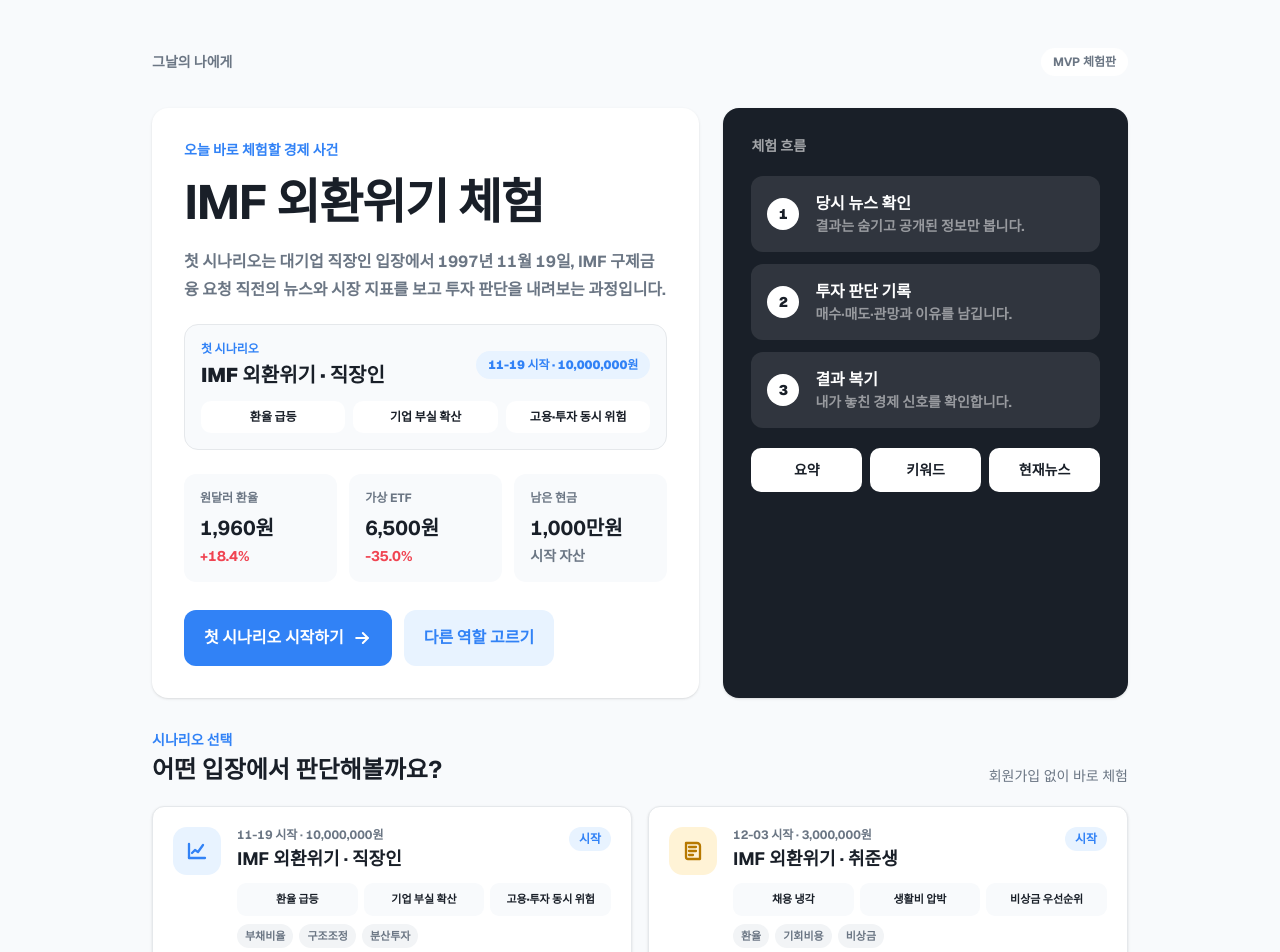
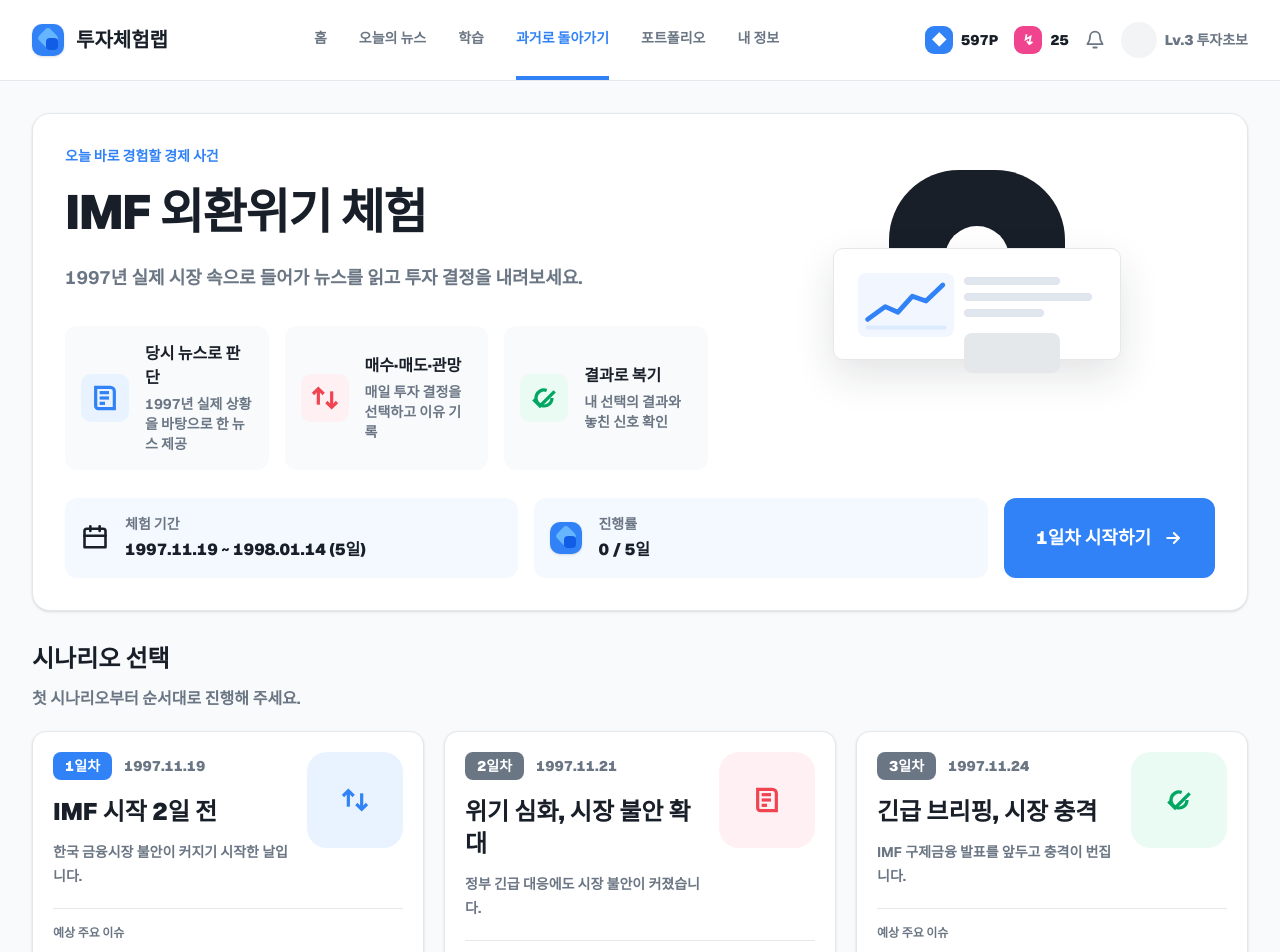
Before and after one commit to choiyoung69/woowa-prototype-investment, a Next.js app in the folder landing/: page /scenarios in a window 1280 px wide. Shown: the top 952 px of the page. Built offline with nearby package versions, Linux system fonts and the light colour scheme.

Commit message:
Redesign scenarios page as guided mission hub

```diff
--- a/landing/src/app/scenarios/page.tsx
+++ b/landing/src/app/scenarios/page.tsx
@@ -7,40 +7,53 @@ export const metadata: Metadata = {
 };
 
 const featuredScenario = scenarios[0];
+const featuredDays = featuredScenario.days.slice(0, 3);
 
-const marketTiles = [
-  { label: "원달러 환율", value: "1,960원", change: "+18.4%", tone: "down" },
-  { label: "가상 ETF", value: "6,500원", change: "-35.0%", tone: "down" },
-  { label: "남은 현금", value: "1,000만원", change: "시작 자산", tone: "neutral" },
-];
-
-const featuredSummary = featuredScenario.knowledge?.summary ?? [];
-
-const steps = [
+const flowCards = [
   {
-    title: "당시 뉴스 확인",
-    description: "결과는 숨기고 공개된 정보만 봅니다.",
+    title: "당시 뉴스로 판단",
+    description: "1997년 실제 상황을 바탕으로 한 뉴스 제공",
+    tone: "text-accent bg-[#e8f3ff]",
+    icon: "news",
   },
   {
-    title: "투자 판단 기록",
-    description: "매수·매도·관망과 이유를 남깁니다.",
+    title: "매수·매도·관망",
+    description: "매일 투자 결정을 선택하고 이유 기록",
+    tone: "text-down bg-[#fff1f3]",
+    icon: "trade",
   },
   {
-    title: "결과 복기",
-    description: "내가 놓친 경제 신호를 확인합니다.",
+    title: "결과로 복기",
+    description: "내 선택의 결과와 놓친 신호 확인",
+    tone: "text-up bg-[#e9fbf2]",
+    icon: "review",
   },
 ];
 
-function ArrowIcon() {
+const detailTiles = [
+  { label: "체험 기간", value: "1997.11.19 ~ 1998.01.14 (5일)" },
+  { label: "진행률", value: "0 / 5일" },
+];
+
+const navItems = ["홈", "오늘의 뉴스", "학습", "과거로 돌아가기", "포트폴리오", "내 정보"];
+
+const issueFallbacks = [
+  ["환율 급등", "외국인 자금 이탈", "시장 불안"],
+  ["긴급 금리 인상", "신용경색", "주가 급락"],
+  ["IMF 협상", "구제금융 임박", "시장 충격"],
+];
+
+function ArrowIcon({ className = "h-5 w-5" }: { className?: string }) {
   return (
     <svg
       viewBox="0 0 24 24"
-      className="h-5 w-5"
+      className={className}
       fill="none"
       stroke="currentColor"
       strokeWidth={2.4}
       strokeLinecap="round"
       strokeLinejoin="round"
+      aria-hidden="true"
     >
       <path d="M5 12h14" />
       <path d="m13 6 6 6-6 6" />
@@ -48,35 +61,91 @@ function ArrowIcon() {
   );
 }
 
-function ChartIcon() {
+function LogoIcon() {
+  return (
+    <div className="relative h-8 w-8 rounded-[10px] bg-[#3182f6] shadow-sm">
+      <div className="absolute left-2 top-1.5 h-4 w-4 rotate-45 rounded-[4px] bg-[#65b5ff]" />
+      <div className="absolute bottom-1.5 right-1.5 h-3 w-3 rounded-[4px] bg-[#125de6]" />
+    </div>
+  );
+}
+
+function StatIcon({ label, tone }: { label: string; tone: "blue" | "pink" }) {
+  return (
+    <div className="flex items-center gap-2 text-sm font-black">
+      <span
+        className={`flex h-7 w-7 items-center justify-center rounded-[9px] text-white ${
+          tone === "blue" ? "bg-accent" : "bg-[#f0448f]"
+        }`}
+      >
+        {tone === "blue" ? "◆" : "↯"}
+      </span>
+      <span>{label}</span>
+    </div>
+  );
+}
+
+function BellIcon() {
   return (
     <svg
       viewBox="0 0 24 24"
-      className="h-6 w-6"
+      className="h-5 w-5 text-muted"
       fill="none"
       stroke="currentColor"
-      strokeWidth={2.3}
+      strokeWidth={2.2}
       strokeLinecap="round"
       strokeLinejoin="round"
+      aria-hidden="true"
     >
-      <path d="M4 19V5" />
-      <path d="M4 19h16" />
-      <path d="m7 14 3-3 3 2 5-7" />
+      <path d="M18 8a6 6 0 0 0-12 0c0 7-3 7-3 9h18c0-2-3-2-3-9" />
+      <path d="M10 21h4" />
     </svg>
   );
 }
 
-function NewsIcon() {
+function CalendarIcon() {
   return (
     <svg
       viewBox="0 0 24 24"
-      className="h-6 w-6"
+      className="h-7 w-7"
       fill="none"
       stroke="currentColor"
-      strokeWidth={2.3}
+      strokeWidth={2.2}
       strokeLinecap="round"
       strokeLinejoin="round"
+      aria-hidden="true"
     >
+      <path d="M8 2v4" />
+      <path d="M16 2v4" />
+      <path d="M3 10h18" />
+      <path d="M5 4h14a2 2 0 0 1 2 2v14H3V6a2 2 0 0 1 2-2Z" />
+    </svg>
+  );
+}
+
+function FlowIcon({ type }: { type: string }) {
+  if (type === "trade") {
+    return (
+      <svg viewBox="0 0 24 24" className="h-8 w-8" fill="none" stroke="currentColor" strokeWidth={2.4}>
+        <path d="M7 17V5" />
+        <path d="m3 9 4-4 4 4" />
+        <path d="M17 7v12" />
+        <path d="m13 15 4 4 4-4" />
+      </svg>
+    );
+  }
+
+  if (type === "review") {
+    return (
+      <svg viewBox="0 0 24 24" className="h-8 w-8" fill="none" stroke="currentColor" strokeWidth={2.4}>
+        <path d="M20 7 9 18l-5-5" />
+        <path d="M18 12a6 6 0 1 1-4-5.66" />
+      </svg>
+    );
+  }
+
+  return (
+    <svg viewBox="0 0 24 24" className="h-8 w-8" fill="none" stroke="currentColor" strokeWidth={2.4}>
       <path d="M5 4h11a3 3 0 0 1 3 3v13H7a2 2 0 0 1-2-2V4Z" />
       <path d="M8 8h7" />
       <path d="M8 12h7" />
@@ -85,200 +154,209 @@ function NewsIcon() {
   );
 }
 
-function ScenarioCard({
-  scenario,
+function HeroIllustration() {
+  return (
+    <div className="relative hidden min-h-[230px] items-center justify-center lg:flex">
+      <div className="absolute top-6 h-28 w-44 rounded-t-[70px] bg-[#191f28]" />
+      <div className="absolute top-20 h-16 w-16 rounded-full bg-white shadow-sm">
+        <div className="absolute left-4 top-6 h-4 w-2 rounded-full bg-[#191f28]" />
+        <div className="absolute right-4 top-6 h-4 w-2 rounded-full bg-[#191f28]" />
+        <div className="absolute left-7 top-9 h-2 w-4 rounded-b-full border-b-2 border-[#191f28]" />
+      </div>
+      <div className="absolute top-[102px] h-28 w-72 rounded-[10px] border border-border bg-white shadow-[0_16px_40px_rgba(25,31,40,0.12)]">
+        <div className="absolute left-6 top-6 h-16 w-24 rounded-[8px] bg-[#f2f7ff]">
+          <svg viewBox="0 0 120 80" className="h-full w-full" fill="none">
+            <path d="M12 58 34 42 50 49 68 29 85 35 106 15" stroke="#3182f6" strokeWidth="6" strokeLinecap="round" strokeLinejoin="round" />
+            <path d="M12 68h96" stroke="#dbeafe" strokeWidth="5" strokeLinecap="round" />
+          </svg>
+        </div>
+        <div className="absolute right-7 top-7 space-y-2">
+          <div className="h-2 w-24 rounded-full bg-[#dfe6ee]" />
+          <div className="h-2 w-32 rounded-full bg-[#dfe6ee]" />
+          <div className="h-2 w-20 rounded-full bg-[#dfe6ee]" />
+          <div className="mt-4 h-10 w-24 rounded-[8px] bg-[#e5e8eb]" />
+        </div>
+      </div>
+    </div>
+  );
+}
+
+function FlowCard({ card }: { card: (typeof flowCards)[number] }) {
+  return (
+    <div className="flex items-center gap-4 rounded-[12px] bg-background p-4">
+      <div className={`flex h-12 w-12 shrink-0 items-center justify-center rounded-[10px] ${card.tone}`}>
+        <FlowIcon type={card.icon} />
+      </div>
+      <div>
+        <p className="text-base font-black">{card.title}</p>
+        <p className="mt-1 text-sm font-bold text-muted">{card.description}</p>
+      </div>
+    </div>
+  );
+}
+
+function ScenarioDayCard({
+  day,
   index,
 }: {
-  scenario: (typeof scenarios)[number];
+  day: (typeof featuredScenario.days)[number];
   index: number;
 }) {
-  const firstDay = scenario.days[0]?.date.replace("1997-", "").replace("1998-", "");
-  const summary = scenario.knowledge?.summary ?? [];
-  const keywords = scenario.knowledge?.keywords ?? [];
-  const tones = [
-    "bg-[#e8f3ff] text-accent",
-    "bg-[#fff3d6] text-[#b77900]",
-    "bg-[#f3e8ff] text-[#7c3aed]",
-    "bg-[#e6fcf5] text-[#008f5d]",
+  const unlocked = index === 0;
+  const issues = featuredScenario.knowledge?.summary ?? issueFallbacks[index] ?? [];
+  const titles = ["IMF 시작 2일 전", "위기 심화, 시장 불안 확대", "긴급 브리핑, 시장 충격"];
+  const descriptions = [
+    "한국 금융시장 불안이 커지기 시작한 날입니다.",
+    "정부 긴급 대응에도 시장 불안이 커졌습니다.",
+    "IMF 구제금융 발표를 앞두고 충격이 번집니다.",
   ];
 
-  return (
-    <Link
-      href={`/scenario/${scenario.id}`}
-      className="block rounded-[12px] border border-border bg-surface p-4 shadow-sm transition hover:-translate-y-0.5 hover:shadow-md sm:p-5"
-    >
-      <div className="flex items-start gap-4">
-        <div
-          className={`flex h-12 w-12 shrink-0 items-center justify-center rounded-[14px] ${
-            tones[index % tones.length]
-          }`}
-        >
-          {index % 2 === 0 ? <ChartIcon /> : <NewsIcon />}
+  const content = (
+    <div className="h-full rounded-[14px] border border-border bg-surface p-5 shadow-sm transition hover:-translate-y-0.5 hover:shadow-md">
+      <div className="flex items-start justify-between gap-4">
+        <div>
+          <div className="flex flex-wrap items-center gap-3">
+            <span className={`rounded-[8px] px-3 py-1 text-sm font-black ${unlocked ? "bg-accent text-white" : "bg-[#6b7684] text-white"}`}>
+              {index + 1}일차
+            </span>
+            <span className="text-sm font-black text-muted">{day.date.replaceAll("-", ".")}</span>
           </div>
-        <div className="min-w-0 flex-1">
-          <div className="flex items-start justify-between gap-3">
-            <div>
-              <p className="text-xs font-bold text-muted">
-                {firstDay} 시작 · {scenario.startingCash.toLocaleString()}원
-              </p>
-              <h2 className="mt-1 text-lg font-bold leading-6">{scenario.title}</h2>
+          <h3 className="mt-4 text-2xl font-black">{titles[index]}</h3>
+          <p className="mt-3 text-sm font-bold leading-6 text-muted">{descriptions[index]}</p>
         </div>
-            <span className="shrink-0 rounded-full bg-[#e8f3ff] px-2.5 py-1 text-xs font-bold text-accent">
-              시작
-            </span>
+        <div className={`hidden h-24 w-24 shrink-0 items-center justify-center rounded-[20px] sm:flex ${index === 0 ? "bg-[#e8f3ff] text-accent" : index === 1 ? "bg-[#fff1f3] text-down" : "bg-[#e9fbf2] text-up"}`}>
+          <FlowIcon type={index === 0 ? "trade" : index === 1 ? "news" : "review"} />
         </div>
-          {summary.length > 0 && (
-            <div className="mt-3 grid grid-cols-3 gap-1.5">
-              {summary.map((item) => (
-                <span
-                  key={item}
-                  className="break-keep rounded-[9px] bg-background px-2 py-2 text-center text-[11px] font-black text-foreground"
-                >
-                  {item}
+      </div>
+
+      <div className="mt-5 border-t border-border pt-4">
+        <p className="text-xs font-black text-muted">예상 주요 이슈</p>
+        <div className="mt-3 flex flex-wrap gap-2">
+          {issues.slice(0, 3).map((issue) => (
+            <span key={issue} className="break-keep rounded-full bg-surface-2 px-3 py-1.5 text-xs font-black text-muted">
+              {issue}
             </span>
           ))}
         </div>
-          )}
-          {keywords.length > 0 && (
-            <div className="mt-2 flex flex-wrap gap-1.5">
-              {keywords.slice(0, 3).map((keyword) => (
-                <span
-                  key={keyword.term}
-                  className="rounded-full bg-surface-2 px-2 py-1 text-[11px] font-black text-muted"
-                >
-                  {keyword.term}
-                </span>
-              ))}
       </div>
-          )}
+
+      <div className={`mt-5 flex h-12 items-center justify-center rounded-[10px] text-base font-black ${unlocked ? "bg-accent text-white" : "bg-surface-2 text-muted"}`}>
+        {unlocked ? "1일차 시작하기" : `${index}일차 완료 후 열려요`}
       </div>
     </div>
-    </Link>
   );
+
+  if (unlocked) {
+    return <Link href={`/scenario/${featuredScenario.id}`}>{content}</Link>;
+  }
+
+  return <div aria-disabled="true">{content}</div>;
 }
 
 export default function ScenariosPage() {
   return (
     <main className="min-h-screen bg-background">
-      <div className="mx-auto max-w-5xl px-5 py-8 sm:px-6 sm:py-12">
-        <div className="flex items-center justify-between">
-          <Link href="/" className="text-sm font-bold text-muted hover:text-foreground">
-            그날의 나에게
+      <header className="border-b border-border bg-surface">
+        <div className="mx-auto flex h-20 max-w-7xl items-center justify-between px-5 sm:px-8">
+          <Link href="/" className="flex items-center gap-3 text-xl font-black">
+            <LogoIcon />
+            투자체험랩
           </Link>
-          <span className="rounded-full bg-surface px-3 py-1.5 text-xs font-bold text-muted">
-            MVP 체험판
-          </span>
+
+          <nav className="hidden h-full items-center gap-8 text-sm font-black text-muted lg:flex">
+            {navItems.map((item) => (
+              <Link
+                key={item}
+                href={item === "과거로 돌아가기" ? "/scenarios" : "#"}
+                className={`flex h-full items-center border-b-4 ${
+                  item === "과거로 돌아가기"
+                    ? "border-accent text-accent"
+                    : "border-transparent hover:text-foreground"
+                }`}
+              >
+                {item}
+              </Link>
+            ))}
+          </nav>
+
+          <div className="flex items-center gap-4">
+            <StatIcon label="597P" tone="blue" />
+            <StatIcon label="25" tone="pink" />
+            <BellIcon />
+            <div className="hidden items-center gap-2 sm:flex">
+              <div className="h-9 w-9 rounded-full bg-surface-2" />
+              <span className="text-sm font-black text-muted">Lv.3 투자초보</span>
             </div>
+          </div>
+        </div>
+      </header>
 
-        <section className="mt-8 grid gap-6 lg:grid-cols-[1.15fr_0.85fr]">
-          <div className="rounded-[16px] bg-surface p-6 shadow-sm sm:p-8">
-            <p className="text-sm font-bold text-accent">오늘 바로 체험할 경제 사건</p>
-            <h1 className="mt-3 text-3xl font-bold leading-tight tracking-tight sm:text-5xl">
+      <div className="mx-auto max-w-7xl px-5 py-8 sm:px-8">
+        <section className="rounded-[18px] border border-border bg-surface p-6 shadow-sm sm:p-8">
+          <div className="grid gap-8 lg:grid-cols-[1.15fr_0.85fr]">
+            <div>
+              <p className="text-sm font-black text-accent">오늘 바로 경험할 경제 사건</p>
+              <h1 className="mt-4 text-4xl font-black leading-tight tracking-tight sm:text-5xl">
                 IMF 외환위기 체험
               </h1>
-            <p className="mt-4 max-w-2xl text-base font-bold leading-7 text-muted">
-              첫 시나리오는 대기업 직장인 입장에서 1997년 11월 19일,
-              IMF 구제금융 요청 직전의 뉴스와 시장 지표를 보고 투자 판단을
-              내려보는 과정입니다.
+              <p className="mt-5 max-w-xl text-lg font-bold leading-8 text-muted">
+                1997년 실제 시장 속으로 들어가 뉴스를 읽고 투자 결정을 내려보세요.
               </p>
 
-            <div className="mt-5 rounded-[14px] border border-border bg-background p-4">
-              <div className="flex flex-wrap items-center justify-between gap-3">
-                <div>
-                  <p className="text-xs font-black text-accent">첫 시나리오</p>
-                  <h2 className="mt-1 text-xl font-black">{featuredScenario.title}</h2>
-                </div>
-                <span className="rounded-full bg-[#e8f3ff] px-3 py-1.5 text-xs font-black text-accent">
-                  11-19 시작 · {featuredScenario.startingCash.toLocaleString()}원
-                </span>
-              </div>
-              {featuredSummary.length > 0 && (
-                <div className="mt-3 grid grid-cols-3 gap-2">
-                  {featuredSummary.map((item) => (
-                    <span
-                      key={item}
-                      className="break-keep rounded-[10px] bg-surface px-2 py-2 text-center text-xs font-black"
-                    >
-                      {item}
-                    </span>
+              <div className="mt-8 grid gap-4 md:grid-cols-3">
+                {flowCards.map((card) => (
+                  <FlowCard key={card.title} card={card} />
                 ))}
-                </div>
-              )}
-            </div>
-
-            <div className="mt-6 grid gap-3 sm:grid-cols-3">
-              {marketTiles.map((tile) => (
-                <div key={tile.label} className="rounded-[12px] bg-background p-3 sm:p-4">
-                  <p className="text-xs font-bold text-muted">{tile.label}</p>
-                  <p className="mt-2 text-xl font-bold">{tile.value}</p>
-                  <p
-                    className={`mt-1 text-sm font-bold ${
-                      tile.tone === "down" ? "text-down" : "text-muted"
-                    }`}
-                  >
-                    {tile.change}
-                  </p>
-                </div>
-              ))}
-            </div>
-
-            <div className="mt-7 flex flex-col gap-3 sm:flex-row">
-              <Link
-                href={`/scenario/${featuredScenario.id}`}
-                className="inline-flex items-center justify-center gap-2 rounded-[12px] bg-accent px-5 py-4 text-base font-bold text-white transition hover:bg-[#1b64da]"
-              >
-                첫 시나리오 시작하기
-                <ArrowIcon />
-              </Link>
-              <Link
-                href="#scenario-list"
-                className="inline-flex items-center justify-center rounded-[12px] bg-[#e8f3ff] px-5 py-4 text-base font-bold text-accent transition hover:bg-[#d7eaff]"
-              >
-                다른 역할 고르기
-              </Link>
               </div>
             </div>
 
-          <div className="rounded-[16px] bg-[#191f28] p-6 text-white shadow-sm sm:p-7">
-            <p className="text-sm font-bold text-white/60">체험 흐름</p>
-            <div className="mt-5 grid gap-3">
-              {steps.map((step, index) => (
-                <div key={step.title} className="flex items-center gap-4 rounded-[12px] bg-white/10 p-4">
-                  <div className="flex h-8 w-8 shrink-0 items-center justify-center rounded-full bg-white text-sm font-black text-[#191f28]">
-                    {index + 1}
+            <HeroIllustration />
+          </div>
+
+          <div className="mt-7 grid gap-4 lg:grid-cols-[1fr_1fr_auto]">
+            {detailTiles.map((tile, index) => (
+              <div key={tile.label} className="flex items-center gap-4 rounded-[12px] bg-[#f4f8ff] p-4">
+                <div className="text-[#191f28]">
+                  {index === 0 ? <CalendarIcon /> : <LogoIcon />}
                 </div>
                 <div>
-                    <h2 className="font-bold">{step.title}</h2>
-                    <p className="text-sm font-bold text-white/50">{step.description}</p>
+                  <p className="text-sm font-black text-muted">{tile.label}</p>
+                  <p className="mt-1 text-base font-black">{tile.value}</p>
                 </div>
               </div>
             ))}
-            </div>
-            <div className="mt-5 grid grid-cols-3 gap-2">
-              {["요약", "키워드", "현재뉴스"].map((item) => (
-                <div key={item} className="break-keep rounded-[10px] bg-white px-3 py-3 text-center text-sm font-black text-[#191f28]">
-                  {item}
-                </div>
-              ))}
-            </div>
+            <Link
+              href={`/scenario/${featuredScenario.id}`}
+              className="flex min-h-16 items-center justify-center gap-3 rounded-[12px] bg-accent px-8 text-lg font-black text-white transition hover:bg-[#1b64da]"
+            >
+              1일차 시작하기
+              <ArrowIcon />
+            </Link>
           </div>
         </section>
 
-        <section id="scenario-list" className="mt-8">
-          <div className="flex items-end justify-between gap-4">
-            <div>
-              <p className="text-sm font-bold text-accent">시나리오 선택</p>
-              <h2 className="mt-1 text-2xl font-bold">어떤 입장에서 판단해볼까요?</h2>
-            </div>
-            <p className="hidden text-sm text-muted sm:block">회원가입 없이 바로 체험</p>
-          </div>
+        <section className="mt-8">
+          <h2 className="text-2xl font-black">시나리오 선택</h2>
+          <p className="mt-3 text-base font-bold text-muted">
+            첫 시나리오부터 순서대로 진행해 주세요.
+          </p>
 
-          <div className="mt-5 grid gap-4 md:grid-cols-2">
-            {scenarios.map((scenario, index) => (
-              <ScenarioCard key={scenario.id} scenario={scenario} index={index} />
+          <div className="mt-5 grid gap-5 lg:grid-cols-3">
+            {featuredDays.map((day, index) => (
+              <ScenarioDayCard key={day.date} day={day} index={index} />
             ))}
           </div>
         </section>
+
+        <div className="mt-7 flex flex-wrap items-center justify-between gap-3 rounded-[12px] border border-[#d7eaff] bg-[#f7fbff] px-5 py-4">
+          <p className="text-sm font-black text-muted">
+            <span className="text-accent">TIP</span> 매일 제공되는 뉴스와 지표를 참고해 판단하고, 이유를 기록해보세요.
+          </p>
+          <Link href={`/scenario/${featuredScenario.id}`} className="flex items-center gap-2 text-sm font-black text-muted hover:text-accent">
+            더 알아보기
+            <ArrowIcon className="h-4 w-4" />
+          </Link>
+        </div>
       </div>
     </main>
   );
```
Lines whose indentation alone changed are shown as unchanged.
